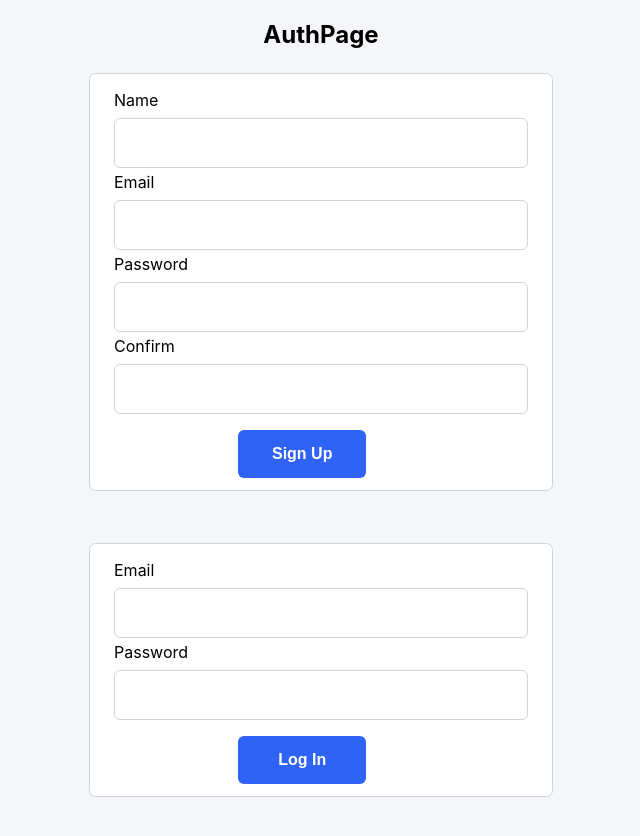
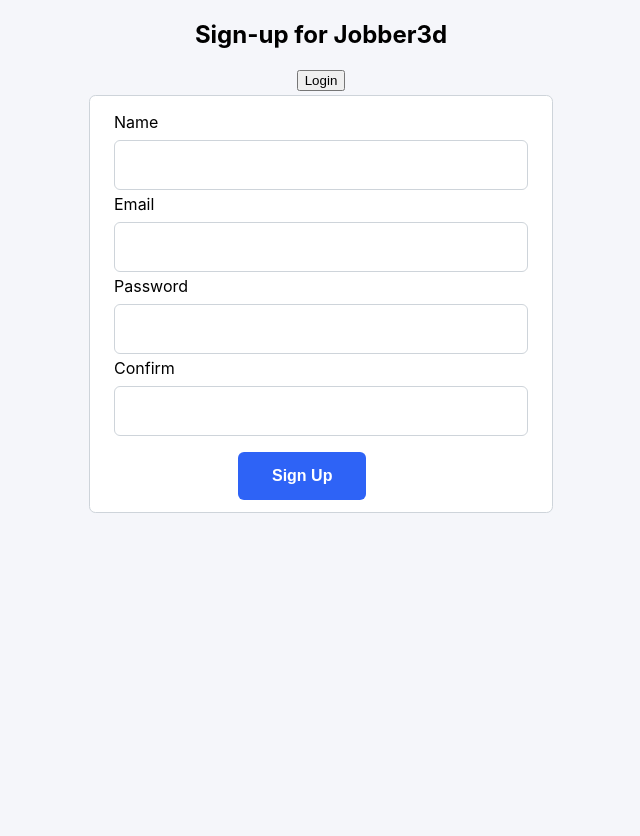
Before and after one commit to patmangan98/jobbr3d-V2-mern-redux, a React (Create React App) app: page / in a window 1280 px wide. Shown: the top 836 px of the page, without its empty margins (319-959 px from the left). After the commit the page ends 800 px from the top, so only its background shows below. Built offline with nearby package versions, Linux system fonts and the light colour scheme.

Commit message:
cleaning up auth page functionality

```diff
--- a/src/pages/AuthPage/AuthPage.js
+++ b/src/pages/AuthPage/AuthPage.js
@@ -1,12 +1,57 @@
 import SignUpForm from "../components/SignUpForm/SignUpForm";
 import LoginForm from '../components/LoginForm/LoginForm'
+import {useState} from 'react'
 
 export default function AuthPage({ setUser }) {
+
+const [toggleForms, setToggleForms] = useState(true)
+
+let buttonText = 'Login'
+let userMsg = "Log-in to Jobbr3d"
+
+function changeButtonText (arg) {
+	if (arg === false) {
+		buttonText = "Sign-Up"
+		userMsg = "Log-in to Jobbr3d"
+	}
+
+	if (arg === true) {
+		buttonText = "Login"
+		userMsg = "Sign-up for Jobber3d"
+	}
+}
+
+
+function toggleVisible () {
+	setToggleForms(!toggleForms)
+}
+
+changeButtonText(toggleForms)
+// let btnText = "Sign-Up"
+
+// function changeButtonText () {
+// 	if (buttonText === false) {
+// 		btnText = "Login"
+// 	}
+
+// 	if (buttonText = true) {
+// 		btnText = "Sign-up"
+// 	}
+// }
+// changeButtonText()
+
+console.log(toggleForms)
+
 	return (
+
+
 		<>
-			<h2>AuthPage</h2>
-            <SignUpForm setUser={setUser} />
-			<LoginForm setUser={setUser} />
+			<h2>{userMsg}</h2>
+			<button onClick={toggleVisible}>{buttonText}</button>
+
+			{toggleForms ? <SignUpForm setUser={setUser}/> : <LoginForm setUser={setUser}/>}
+            {/* <SignUpForm setUser={setUser} />
+			<LoginForm setUser={setUser} /> */}
 		</>
 	)
 }
```
